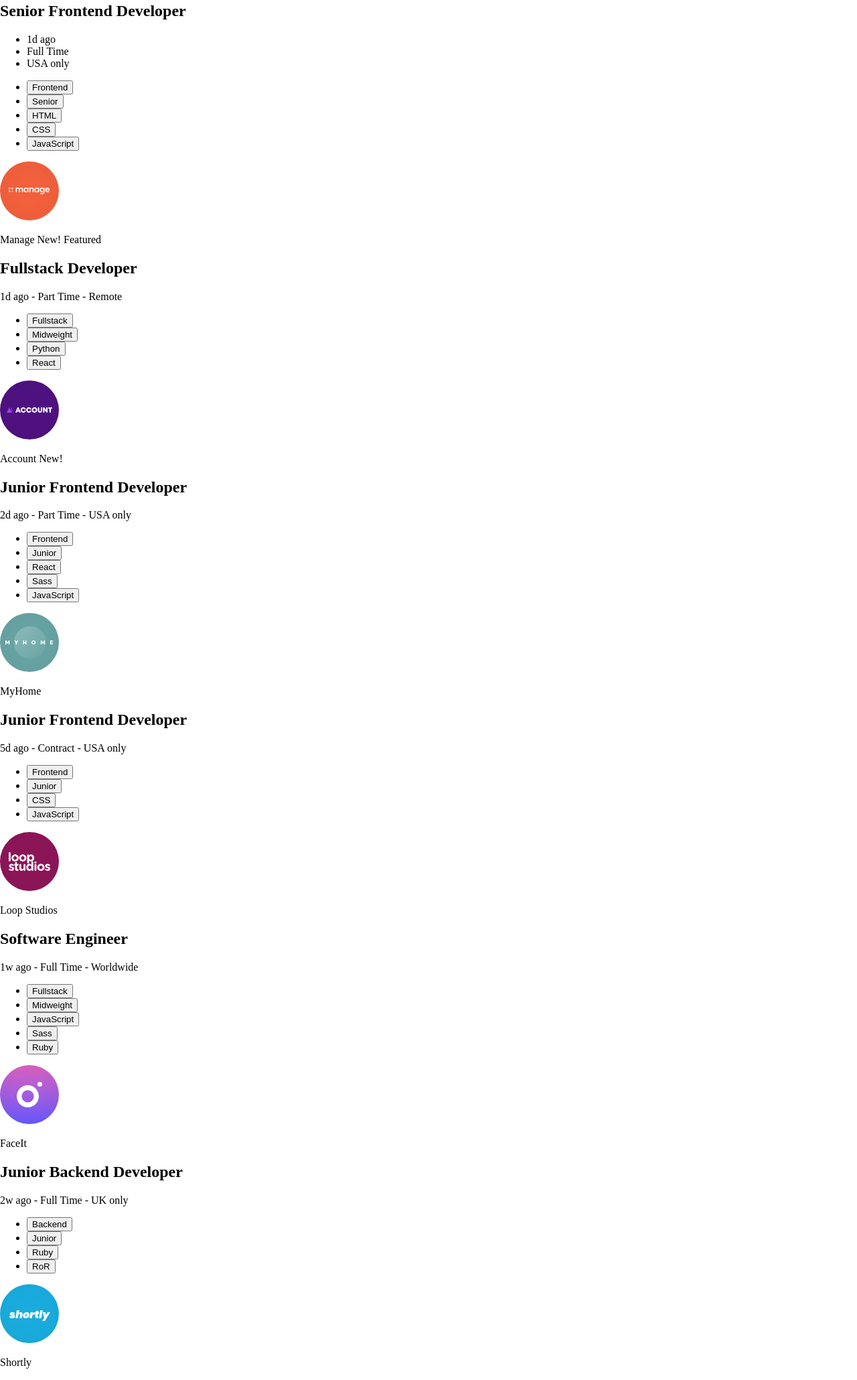
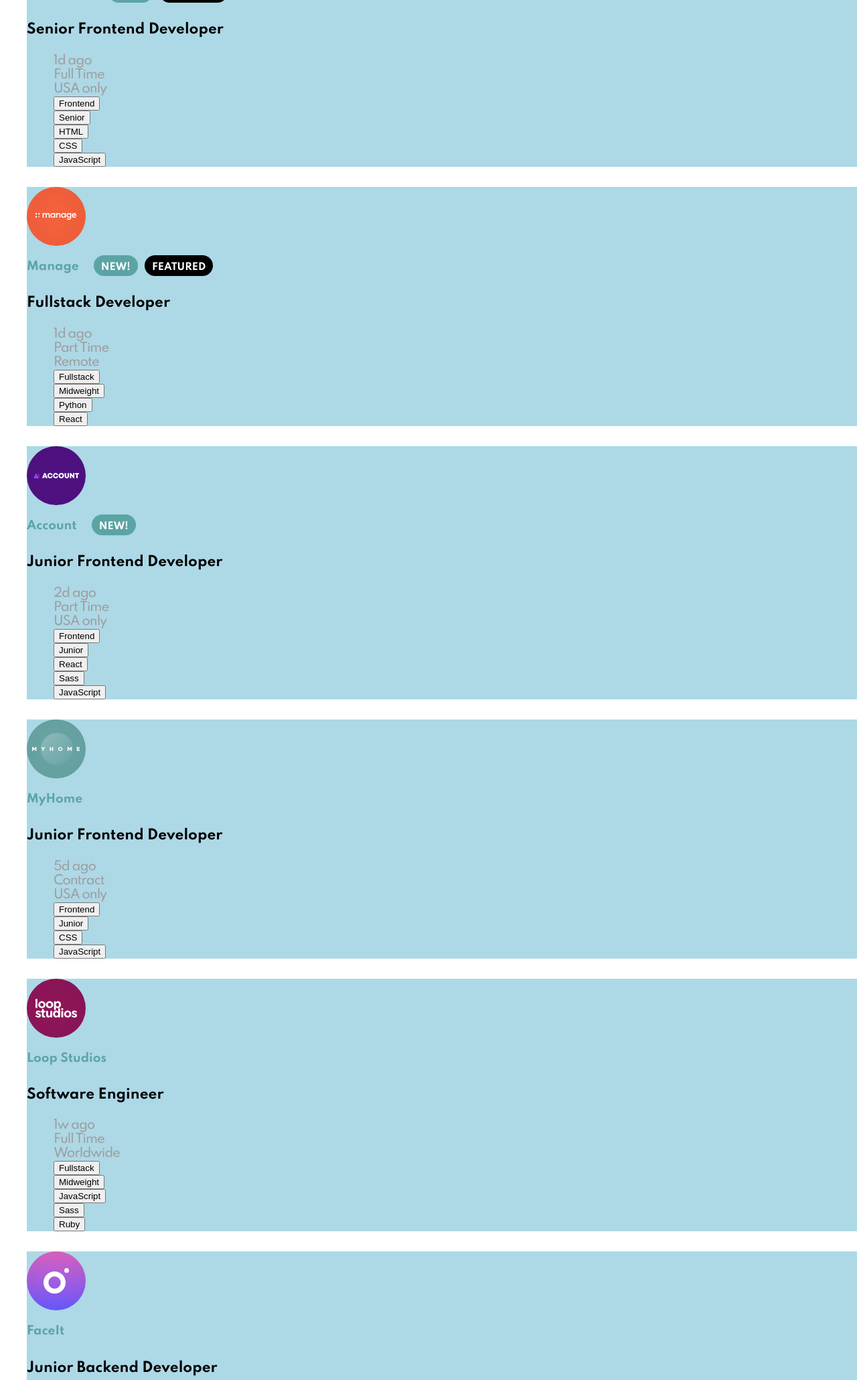
Before and after one commit to benboorstein/Frontend-Mentor-Project-SEVEN, a plain HTML site: page index.html in a window 1280 px wide. Shown: the part 180-2240 px from the top of the page at 67% size. Drawn offline with Linux system fonts and the light colour scheme.

Commit message:
html and css

```diff
--- a/assets/css/style.css
+++ b/assets/css/style.css
@@ -10,18 +10,16 @@
 ********** For Mobile/Narrow Viewport **********
 ************************************************************/
 
-/* Remember I worked with FEM's mobile demo at zoom ??????????. */
+/* Remember I worked with FEM's mobile demo at zoom 30. */
 
 html, body {
   margin: 0;
   padding: 0;
 }
 
-
-
-/* CSS rules:
-font-family: 'Spartan', sans-serif;
-*/
+body {
+  font-family: 'Spartan', sans-serif;
+}
 
 
 /****************************************
@@ -33,6 +31,52 @@
 main
 ****************************************/
 
+li {
+  list-style-type: none;
+}
+
+.job-listing {
+  margin-top: 30px; /* I may remove this...like if I end up using flexbox to position the .job-listing items */
+  background-color: lightblue; /* just here for now so I can see where the element is*/
+}
+
+.company-name {
+  color: hsl(180, 29%, 50%);
+  font-weight: 700;
+  font-size: 17px;
+}
+
+.bubble-new, .bubble-featured {
+  text-transform: uppercase;
+  font-weight: 700;
+  font-size: 14px;
+  color: white;
+  padding: 10px 11px 5px 11px;
+  border-radius: 50px;
+}
+
+.bubble-new {
+  background-color: hsl(180, 29%, 50%);
+  margin-left: 18px;
+}
+
+.bubble-featured {
+  background-color: black;
+  margin-left: 6px;
+}
+
+.job-title a {
+  color: black;
+  text-decoration: none;
+  font-size: 20px;
+}
+
+.three-details {
+  font-weight: 500;
+  font-size: 18px;
+  color: #9d9d9d; /* color not provided by FEM */
+  letter-spacing: -1px;
+}
 
 /* from another project - need to adapt to this project
 Making a bullet point without any HTML for it.
--- a/index.html
+++ b/index.html
@@ -42,24 +42,20 @@
     </header>
 
     <main>
-      <div id="job-listings">
-        <section class="job-listing">
+      <ul id="job-listings">
+        <li class="job-listing">
           <img src="./assets/img/photosnap.svg" alt="">
           <p>
             <span class="company-name">Photosnap</span> <span class="bubble-new">New!</span> <span class="bubble-featured">Featured</span>
           </p>
-          <h1>
-            Senior Frontend Developer
+          <h1 class="job-title">
+            <a href="#" target="_blank">Senior Frontend Developer</a>
           </h1>
-          <!-- QQQ: Which is better, doing the below as a <ul> (shown just below), or doing it as a <p> (as shown below the <ul>, commented out)? Obviously once I've decided which I'm going with then I'll change all the other ones further down in the code. -->
-          <ul class="3-details">
+          <ul class="three-details">
             <li>1d ago</li>
             <li>Full Time</li>
             <li>USA only</li>
           </ul>
-          <!-- <p class="3-details">
-            <span class="put-bullet-after">1d ago</span> <span class="put-bullet-after">Full Time</span> USA only
-          </p> -->
           <ul class="tags">
             <li><button class="tag frontend">Frontend</button></li>
             <li><button class="tag senior">Senior</button></li>
@@ -67,36 +63,40 @@
             <li><button class="tag css">CSS</button></li>
             <li><button class="tag javascript">JavaScript</button></li>
           </ul>
-        </section>
-        <section class="job-listing">
+        </li>
+        <li class="job-listing">
           <img src="./assets/img/manage.svg" alt="">
           <p>
             <span class="company-name">Manage</span> <span class="bubble-new">New!</span> <span class="bubble-featured">Featured</span>
           </p>
-          <h1>
-            Fullstack Developer
+          <h1 class="job-title">
+            <a href="#" target="_blank">Fullstack Developer</a>
           </h1>
-          <p>
-            1d ago - Part Time - Remote
-          </p>
+          <ul class="three-details">
+            <li>1d ago</li>
+            <li>Part Time</li>
+            <li>Remote</li>
+          </ul>
           <ul class="tags">
             <li><button class="tag fullstack">Fullstack</button></li>
             <li><button class="tag midweight">Midweight</button></li>
             <li><button class="tag python">Python</button></li>
             <li><button class="tag react">React</button></li>
           </ul>
-        </section>
-        <section class="job-listing">
+        </li>
+        <li class="job-listing">
           <img src="./assets/img/account.svg" alt="">
           <p>
             <span class="company-name">Account</span> <span class="bubble-new">New!</span>
           </p>
-          <h1>
-            Junior Frontend Developer
+          <h1 class="job-title">
+            <a href="#" target="_blank">Junior Frontend Developer</a>
           </h1>
-          <p>
-            2d ago - Part Time - USA only
-          </p>
+          <ul class="three-details">
+            <li>2d ago</li>
+            <li>Part Time</li>
+            <li>USA only</li>
+          </ul>
           <ul class="tags">
             <li><button class="tag frontend">Frontend</button></li>
             <li><button class="tag junior">Junior</button></li>
@@ -104,36 +104,40 @@
             <li><button class="tag sass">Sass</button></li>
             <li><button class="tag javascript">JavaScript</button></li>
           </ul>
-        </section>
-        <section class="job-listing">
+        </li>
+        <li class="job-listing">
           <img src="./assets/img/myhome.svg" alt="">
           <p>
             <span class="company-name">MyHome</span>
           </p>
-          <h1>
-            Junior Frontend Developer
+          <h1 class="job-title">
+            <a href="#" target="_blank">Junior Frontend Developer</a>
           </h1>
-          <p>
-            5d ago - Contract - USA only
-          </p>
+          <ul class="three-details">
+            <li>5d ago</li>
+            <li>Contract</li>
+            <li>USA only</li>
+          </ul>
           <ul class="tags">
             <li><button class="tag frontend">Frontend</button></li>
             <li><button class="tag junior">Junior</button></li>
             <li><button class="tag css">CSS</button></li>
             <li><button class="tag javascript">JavaScript</button></li>
           </ul>
-        </section>
-        <section class="job-listing">
+        </li>
+        <li class="job-listing">
           <img src="./assets/img/loop-studios.svg" alt="">
           <p>
             <span class="company-name">Loop Studios</span>
           </p>
-          <h1>
-            Software Engineer
+          <h1 class="job-title">
+            <a href="#" target="_blank">Software Engineer</a>
           </h1>
-          <p>
-            1w ago - Full Time - Worldwide
-          </p>
+          <ul class="three-details">
+            <li>1w ago</li>
+            <li>Full Time</li>
+            <li>Worldwide</li>
+          </ul>
           <ul class="tags">
             <li><button class="tag fullstack">Fullstack</button></li>
             <li><button class="tag midweight">Midweight</button></li>
@@ -141,36 +145,43 @@
             <li><button class="tag sass">Sass</button></li>
             <li><button class="tag ruby">Ruby</button></li>
           </ul>
-        </section>
-        <section class="job-listing">
+        </li>
+        <li class="job-listing">
           <img src="./assets/img/faceit.svg" alt="">
           <p>
             <span class="company-name">FaceIt</span>
           </p>
-          <h1>
-            Junior Backend Developer
+          <h1 class="job-title">
+            <a href="#" target="_blank">Junior Backend Developer</a>
           </h1>
-          <p>
-            2w ago - Full Time - UK only
-          </p>
+          <ul class="three-details">
+            <li>2w ago</li>
+            <li>Full Time</li>
+            <li>UK only</li>
+          </ul>
           <ul class="tags">
             <li><button class="tag backend">Backend</button></li>
             <li><button class="tag junior">Junior</button></li>
             <li><button class="tag ruby">Ruby</button></li>
             <li><button class="tag ror">RoR</button></li>
           </ul>
-        </section>
-        <section class="job-listing">
+        </li>
+        <li class="job-listing">
           <img src="./assets/img/shortly.svg" alt="">
           <p>
             <span class="company-name">Shortly</span>
           </p>
-          <h1>
-            Junior Developer
+          <h1 class="job-title">
+            <a href="#" target="_blank">Junior Developer</a>
           </h1>
-          <p>
-            2w ago - Full Time - Worldwide
+          <p class="three-details">
+            <span class="put-bullet-after">2w ago</span> <span class="put-bullet-after">Full Time</span> Worldwide
           </p>
+          <ul class="three-details">
+            <li>2w ago</li>
+            <li>Full Time</li>
+            <li>Worldwide</li>
+          </ul>
           <ul class="tags">
             <li><button class="tag frontend">Frontend</button></li>
             <li><button class="tag junior">Junior</button></li>
@@ -178,18 +189,20 @@
             <li><button class="tag sass">Sass</button></li>
             <li><button class="tag javascript">JavaScript</button></li>
           </ul>
-        </section>
-        <section class="job-listing">
+        </li>
+        <li class="job-listing">
           <img src="./assets/img/insure.svg" alt="">
           <p>
             <span class="company-name">Insure</span>
           </p>
-          <h1>
-            Junior Frontend Developer
+          <h1 class="job-title">
+            <a href="#" target="_blank">Junior Frontend Developer</a>
           </h1>
-          <p>
-            2w ago - Full Time - USA only
-          </p>
+          <ul class="three-details">
+            <li>2w ago</li>
+            <li>Full Time</li>
+            <li>USA only</li>
+          </ul>
           <ul class="tags">
             <li><button class="tag frontend">Frontend</button></li>
             <li><button class="tag junior">Junior</button></li>
@@ -197,18 +210,23 @@
             <li><button class="tag javascript">JavaScript</button></li>
             <li><button class="tag sass">Sass</button></li>
           </ul>
-        </section>
-        <section class="job-listing">
+        </li>
+        <li class="job-listing">
           <img src="./assets/img/eyecam-co.svg" alt="">
           <p>
             <span class="company-name">Eyecam Co.</span>
           </p>
-          <h1>
-            Full Stack Engineer
+          <h1 class="job-title">
+            <a href="#" target="_blank">Full Stack Engineer</a>
           </h1>
-          <p>
-            3w ago - Full Time - Worldwide
+          <p class="three-details">
+            <span class="put-bullet-after">3w ago</span> <span class="put-bullet-after">Full Time</span> Worldwide
           </p>
+          <ul class="three-details">
+            <li>3w ago</li>
+            <li>Full Time</li>
+            <li>Worldwide</li>
+          </ul>
           <ul class="tags">
             <li><button class="tag fullstack">Fullstack</button></li>
             <li><button class="tag midweight">Midweight</button></li>
@@ -216,18 +234,20 @@
             <li><button class="tag django">Django</button></li>
             <li><button class="tag python">Python</button></li>
           </ul>
-        </section>
-        <section class="job-listing">
+        </li>
+        <li class="job-listing">
           <img src="./assets/img/the-air-filter-company.svg" alt="">
           <p>
             <span class="company-name">The Air Filter Company</span>
           </p>
-          <h1>
-            Front-end Dev
+          <h1 class="job-title">
+            <a href="#" target="_blank">Front-end Dev</a>
           </h1>
-          <p>
-            1mo ago - Part Time - Worldwide
-          </p>
+          <ul class="three-details">
+            <li>1mo ago</li>
+            <li>Part Time</li>
+            <li>Worldwide</li>
+          </ul>
           <ul class="tags">
             <li><button class="tag frontend">Frontend</button></li>
             <li><button class="tag junior">Junior</button></li>
@@ -235,8 +255,8 @@
             <li><button class="tag sass">Sass</button></li>
             <li><button class="tag javascript">JavaScript</button></li>
           </ul>
-        </section>
-      </div>
+        </li>
+      </ul>
     </main>
 
     <footer>
```
